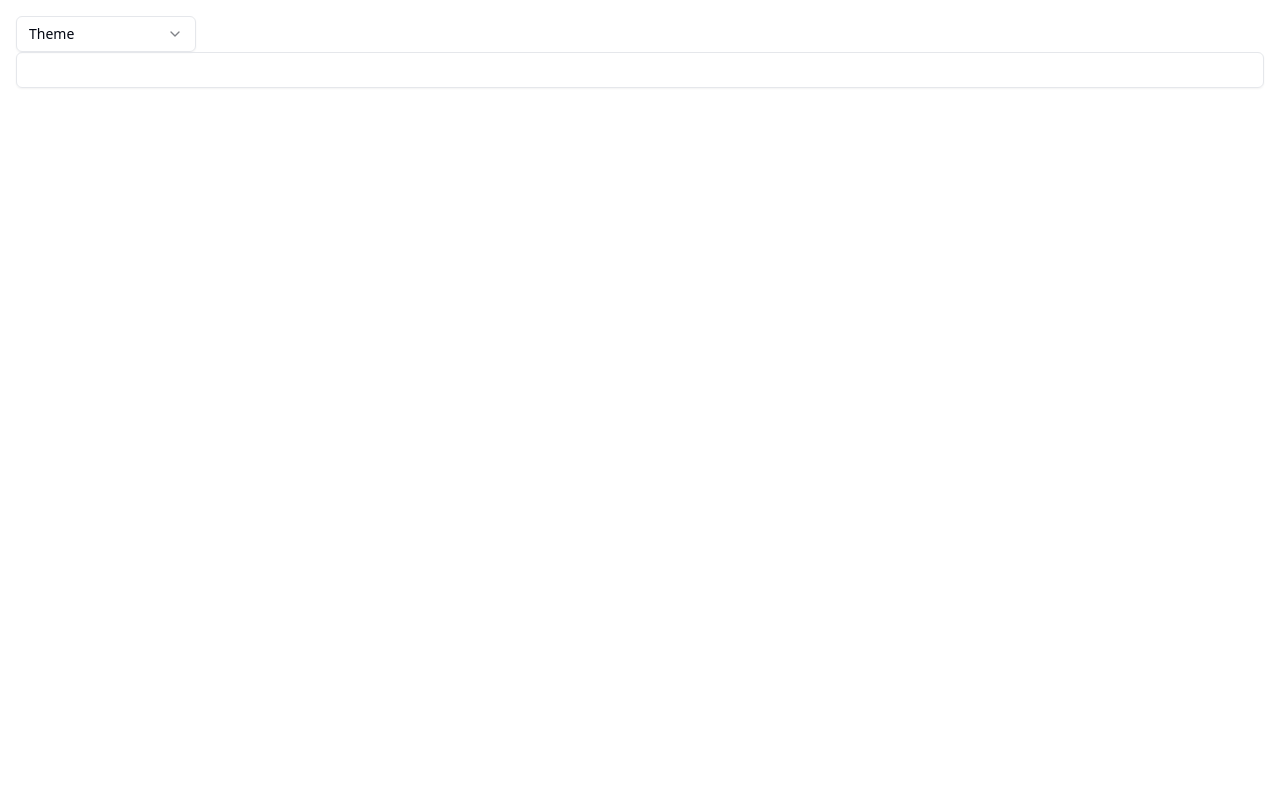
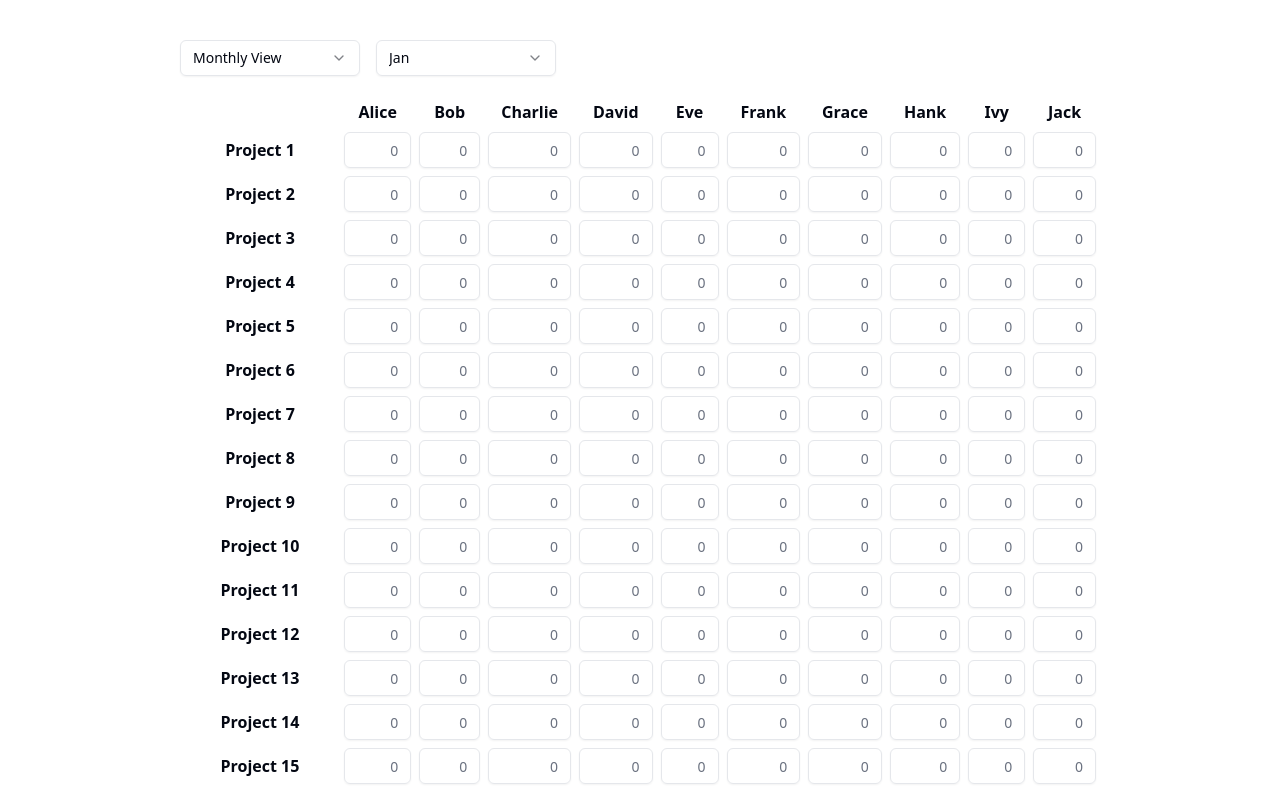
Before and after one commit to ksk1kd/glissando, a Next.js app in the folder frontend/: page / in a window 1280 px wide. Shown: the top 791 px of the page. Built offline with nearby package versions, Linux system fonts and the light colour scheme.

Commit message:
implement basic ui

```diff
--- a/frontend/src/app/layout.tsx
+++ b/frontend/src/app/layout.tsx
@@ -4,7 +4,7 @@ import { ThemeProvider } from '@/components/theme-provider'
 export default function RootLayout({ children }: { children: React.ReactNode }) {
   return (
     <html lang="en">
-      <body className="p-4">
+      <body>
         <ThemeProvider attribute="class" defaultTheme="system" enableSystem disableTransitionOnChange>
           {children}
         </ThemeProvider>
--- a/frontend/src/app/page.tsx
+++ b/frontend/src/app/page.tsx
@@ -1,20 +1,119 @@
+'use client'
+import { useEffect, useState } from 'react'
+
 import { Input } from '@/components/ui/input'
 import { Select, SelectContent, SelectItem, SelectTrigger, SelectValue } from '@/components/ui/select'
 
-export default async function Page() {
+const views = [
+  {
+    id: 'monthly',
+    label: 'Monthly View',
+    list_name: 'months',
+  },
+  {
+    id: 'member',
+    label: 'Member View',
+    list_name: 'members',
+  },
+  {
+    id: 'project',
+    label: 'Project View',
+    list_name: 'projects',
+  },
+]
+const months = ['Jan', 'Feb', 'Mar', 'Apr', 'May', 'Jun', 'Jul', 'Aug', 'Sep', 'Oct', 'Nov', 'Dec']
+const members = ['Alice', 'Bob', 'Charlie', 'David', 'Eve', 'Frank', 'Grace', 'Hank', 'Ivy', 'Jack']
+const projects = Array.from({ length: 20 }, (_, i) => `Project ${i + 1}`)
+
+export default function Page() {
+  const [currentView, setCurrentView] = useState(views[0].id)
+  const [displays, setDisplays] = useState(months)
+  const [currentDisplay, setCurrentDisplay] = useState(displays[0])
+  const [columns, setColumns] = useState(members)
+  const [rows, setRows] = useState(projects)
+  const [resources, setResources] = useState(Array.from({ length: rows.length }, () => Array(columns.length).fill(0)))
+
+  useEffect(() => {
+    const selectedView = views.find((view) => view.id === currentView)
+    if (selectedView) {
+      setDisplays(eval(selectedView.list_name))
+      setCurrentDisplay(eval(selectedView.list_name)[0])
+      let newRows: string[] = []
+      let newColumns: string[] = []
+      switch (selectedView.id) {
+        case 'monthly':
+          newRows = projects
+          newColumns = members
+          break
+        case 'member':
+          newRows = projects
+          newColumns = months
+          break
+        case 'project':
+          newRows = members
+          newColumns = months
+          break
+      }
+      setRows(newRows)
+      setColumns(newColumns)
+      setResources(Array.from({ length: newRows.length }, () => Array(newColumns.length).fill(0)))
+    }
+  }, [currentView])
+
   return (
     <>
-      <Select>
-        <SelectTrigger className="w-[180px]">
-          <SelectValue placeholder="Theme" />
-        </SelectTrigger>
-        <SelectContent>
-          <SelectItem value="light">Light</SelectItem>
-          <SelectItem value="dark">Dark</SelectItem>
-          <SelectItem value="system">System</SelectItem>
-        </SelectContent>
-      </Select>
-      <Input />
+      <main className="w-[1000px] mx-auto p-10">
+        <header className="flex items-center gap-4 mb-5">
+          <Select value={currentView} onValueChange={setCurrentView}>
+            <SelectTrigger className="w-[180px]">
+              <SelectValue placeholder="Select View" />
+            </SelectTrigger>
+            <SelectContent>
+              {views.map((view, index) => (
+                <SelectItem value={view.id} key={view.id}>
+                  {view.label}
+                </SelectItem>
+              ))}
+            </SelectContent>
+          </Select>
+          <Select value={currentDisplay} onValueChange={setCurrentDisplay}>
+            <SelectTrigger className="w-[180px]">
+              <SelectValue placeholder="Select Display" />
+            </SelectTrigger>
+            <SelectContent>
+              {displays.map((display, index) => (
+                <SelectItem value={display} key={display}>
+                  {display}
+                </SelectItem>
+              ))}
+            </SelectContent>
+          </Select>
+        </header>
+        <table className="table-auto w-full">
+          <thead>
+            <tr>
+              <th></th>
+              {columns.map((column, index) => (
+                <th key={index} className="p-1">
+                  {column}
+                </th>
+              ))}
+            </tr>
+          </thead>
+          <tbody>
+            {rows.map((row, rowIndex) => (
+              <tr key={rowIndex}>
+                <th className="p-1 w-40">{row}</th>
+                {resources[rowIndex].map((value, colIndex) => (
+                  <td key={`${rowIndex}-${colIndex}`} className="p-1">
+                    <Input className="text-right" type="number" placeholder={value} />
+                  </td>
+                ))}
+              </tr>
+            ))}
+          </tbody>
+        </table>
+      </main>
     </>
   )
 }
--- a/frontend/src/global.css
+++ b/frontend/src/global.css
@@ -63,4 +63,8 @@
   body {
     @apply bg-background text-foreground;
   }
+  input[type="number"]::-webkit-inner-spin-button,
+  input[type="number"]::-webkit-outer-spin-button {
+    -webkit-appearance: none;
+  }
 }
```
